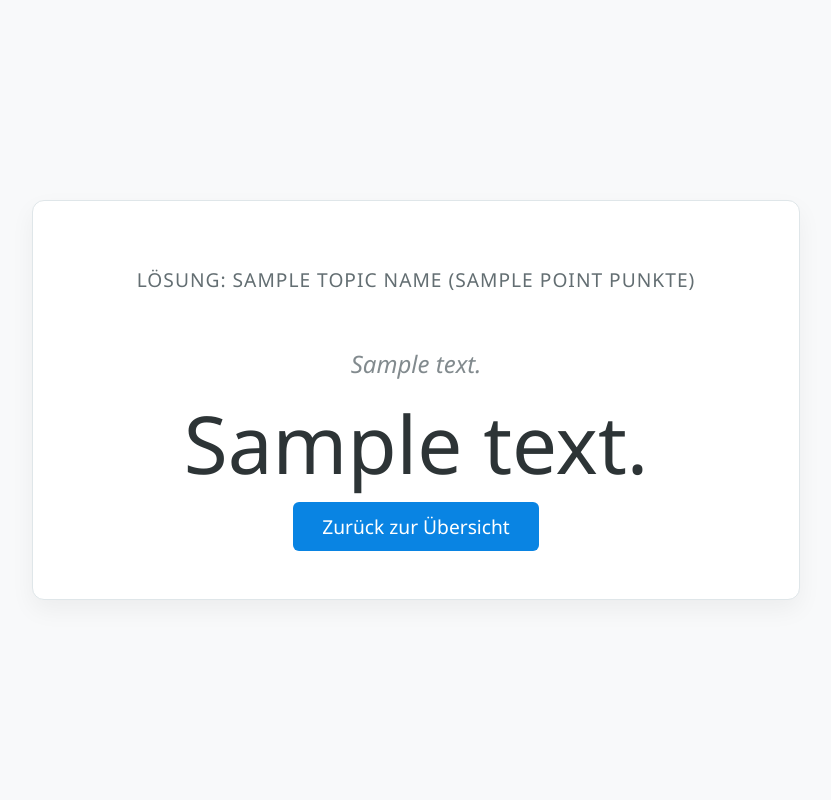
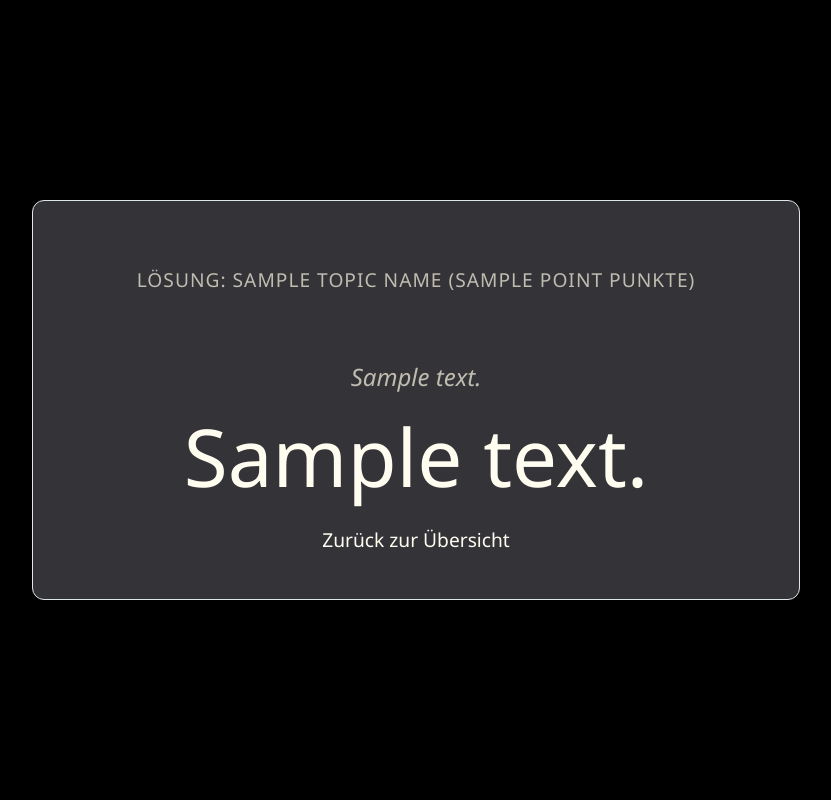
Before and after one commit to EFG-Geislingen/the-great-price, a Flask app: template templates/answer.html in a window 1280 px wide. Shown: the whole page, without its empty margins (224-1055 px from the left). Run offline with Flask 3, Linux system fonts and the light colour scheme; the template is opened without the code that fills it: most values are stand-ins (such as "Sample title", 1, 10 or a date in 2020).

Commit message:
Reworked design and made it dark

```diff
--- a/static/style.css
+++ b/static/style.css
@@ -1,14 +1,12 @@
 :root {
     /* Farbpalette */
-    --bg-color: #f8f9fa;
-    --text-color: #2d3436;
-    --accent-color: #0984e3;
-    --accent-hover: #74b9ff;
-    --card-bg: #ffffff;
+    --bg-color: #000000;
+    --text-color: #fffcf0;
+    --accent-color: #fffcf0;
+    --accent-hover: #ffffff50;
+    --card-bg: #333338;
     --border-color: #dfe6e9;
-    --secondary-text: #636e72;
-    --btn-secondary: #b2bec3;
-    --btn-secondary-hover: #95a5a6;
+    --secondary-text: #c0bcb0;
 
     /* Abstände & Radien */
     --radius: 12px;
@@ -32,6 +30,11 @@ body {
     line-height: 1.2;
 }
 
+a {
+    text-decoration: none;
+    color: var(--text-color);
+}
+
 main {
     width: 90%;
     text-align: center;
@@ -43,6 +46,7 @@ h1 {
     letter-spacing: 1px;
     margin-bottom: 2rem;
     color: var(--text-color);
+    text-transform: uppercase;
 }
 
 /* --- Tabellen-Styling (Index) --- */
@@ -59,12 +63,12 @@ table {
 }
 
 td:nth-child(odd) {
-    background-color: #f1f2f6;
+    background-color: #77777730;
 }
 
 th {
     background-color: var(--accent-color);
-    color: white;
+    color: black;
     font-weight: 500;
     padding: 1.2rem;
     text-transform: uppercase;
@@ -100,7 +104,7 @@ td a {
     font-weight: 600;
     font-size: 1.8rem;
     transition: var(--transition);
-    padding: 1.5rem 0.5rem;
+    padding: 2.5rem 0.5rem;
     border-radius: 6px;
 }
 
@@ -161,7 +165,6 @@ td:hover a {
     color: var(--secondary-text);
     margin-bottom: 1rem;
     font-style: italic;
-    opacity: 0.8;
 }
 
 .answer-text {
@@ -177,32 +180,18 @@ td:hover a {
 
 .button {
     text-decoration: none;
-    padding: 0.8rem 1.8rem;
-    border-radius: 6px;
     font-weight: 500;
     transition: var(--transition);
     cursor: pointer;
     font-size: 1.2rem;
 }
 
-.button:not(.secondary) {
-    background-color: var(--accent-color);
-    color: white;
-}
-
-.button:not(.secondary):hover {
-    background-color: var(--accent-hover);
-    transform: translateY(-2px);
+.button:hover {
+    transform: scale(1.1);
 }
 
 .button.secondary {
-    background-color: var(--btn-secondary);
-    color: white;
-}
-
-.button.secondary:hover {
-    background-color: var(--btn-secondary-hover);
-    transform: translateY(-2px);
+    color: var(--secondary-text);
 }
 
 /* Animation */
```
